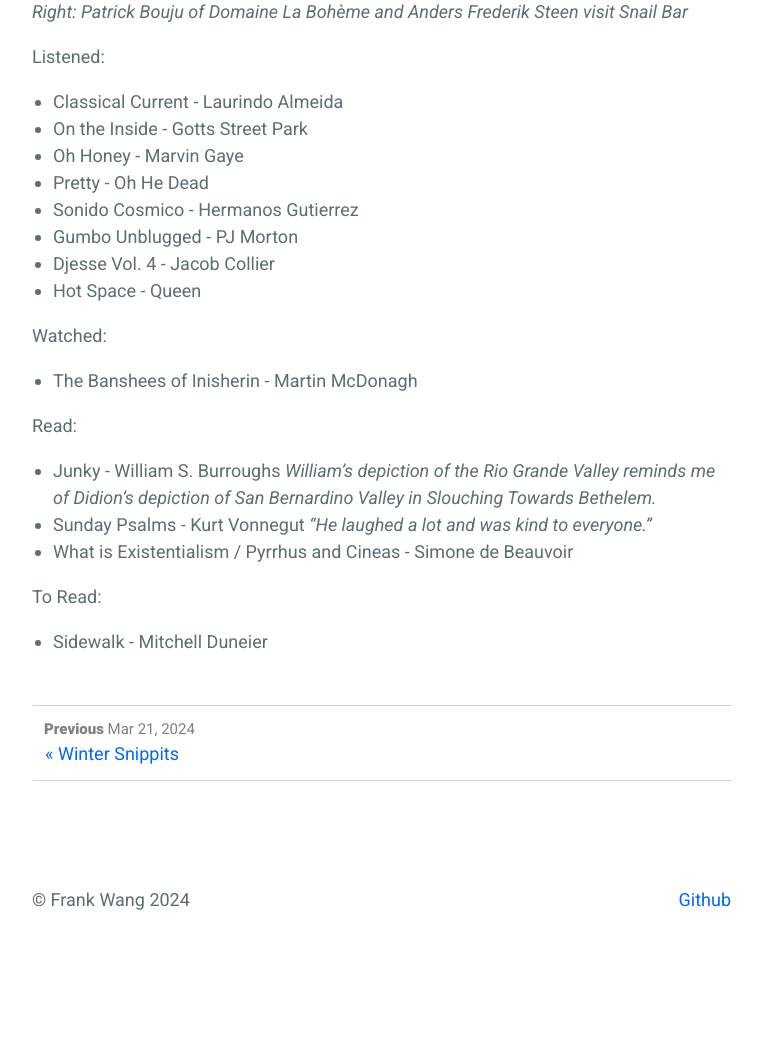
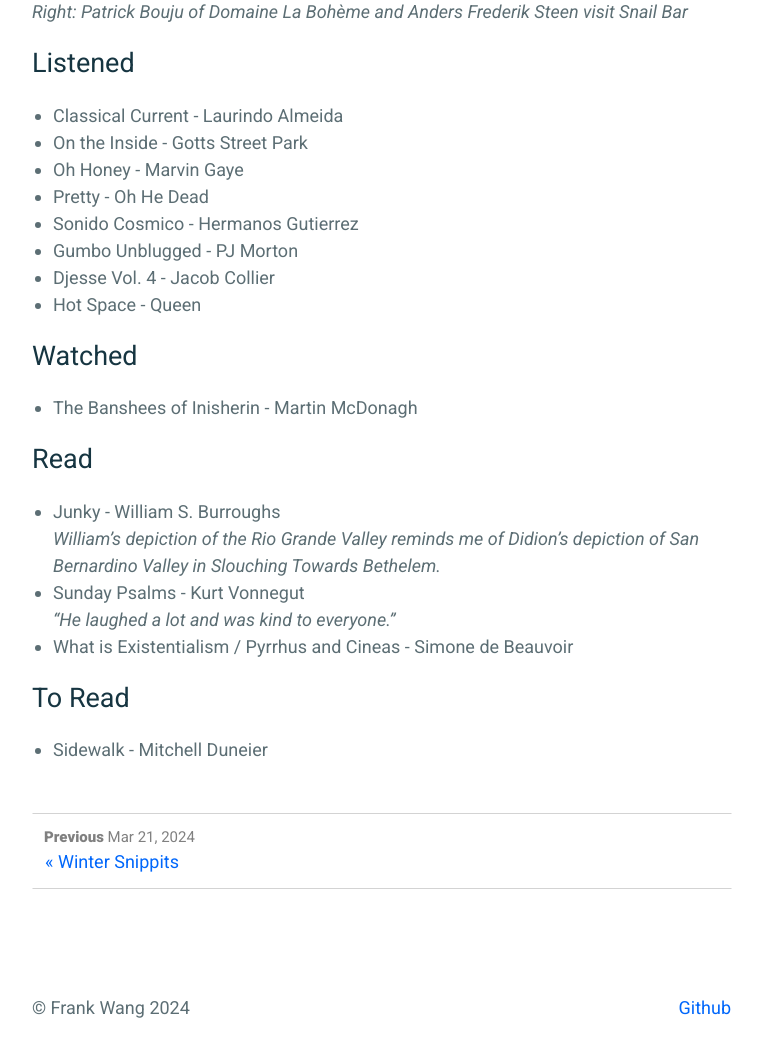
Before and after one commit to frankwang95/frankwang95.github.io, a Jekyll site: the page built from _posts/2024-07-11-spring-snippits.md, in a window 1280 px wide and 1400 px high, scrolled down 2582 px. Shown: the part 274-1331 px from the top of the window, without its empty margins (258-1021 px from the left). Built offline with Jekyll 4.4.1, drawn with Linux system fonts in a browser that asks for light colours; our own code applies the rules of GitHub Pages for plain Markdown files; before the commit the page ends 3874 px from its top, so only the background shows below that; part of the change alters nothing that is shown.

```diff
--- a/_posts/2024-07-11-spring-snippits.md
+++ b/_posts/2024-07-11-spring-snippits.md
@@ -45,25 +45,26 @@ tags: snippits
 <br>
 
 
-Listened:
-* Classical Current - Laurindo Almeida
-* On the Inside - Gotts Street Park
-* Oh Honey - Marvin Gaye
-* Pretty - Oh He Dead
-* Sonido Cosmico - Hermanos Gutierrez
-* Gumbo Unblugged - PJ Morton
-* Djesse Vol. 4 - Jacob Collier
-* Hot Space - Queen
+# Listened
 
-Watched:
-* The Banshees of Inisherin - Martin McDonagh
+- Classical Current - Laurindo Almeida
+- On the Inside - Gotts Street Park
+- Oh Honey - Marvin Gaye
+- Pretty - Oh He Dead
+- Sonido Cosmico - Hermanos Gutierrez
+- Gumbo Unblugged - PJ Morton
+- Djesse Vol. 4 - Jacob Collier
+- Hot Space - Queen
 
-Read:
-* Junky - William S. Burroughs
+# Watched
+- The Banshees of Inisherin - Martin McDonagh
+
+# Read
+- Junky - William S. Burroughs \
   *William's depiction of the Rio Grande Valley reminds me of Didion's depiction of San Bernardino Valley in Slouching Towards Bethelem.*
-* Sunday Psalms - Kurt Vonnegut
+- Sunday Psalms - Kurt Vonnegut \
   *"He laughed a lot and was kind to everyone."*
-* What is Existentialism / Pyrrhus and Cineas - Simone de Beauvoir
+- What is Existentialism / Pyrrhus and Cineas - Simone de Beauvoir
 
-To Read:
-* Sidewalk - Mitchell Duneier
+# To Read
+- Sidewalk - Mitchell Duneier
```
